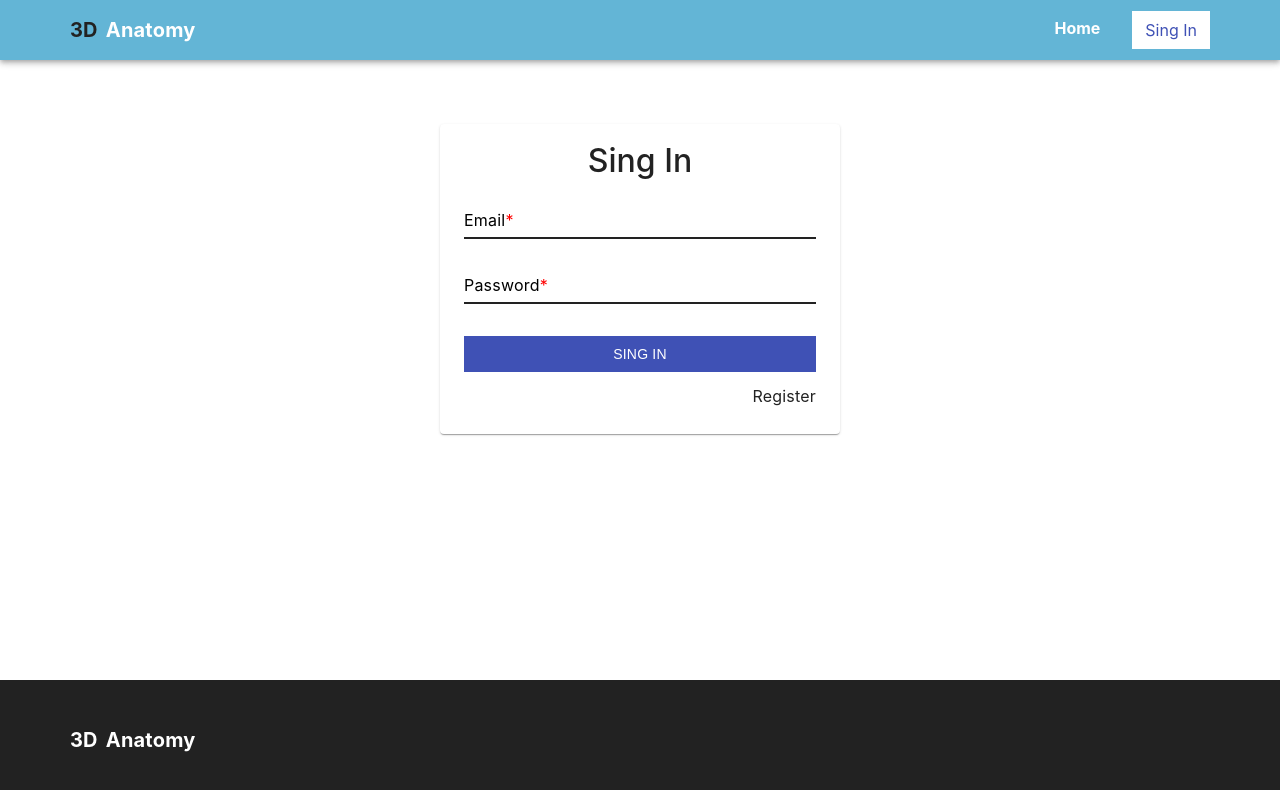
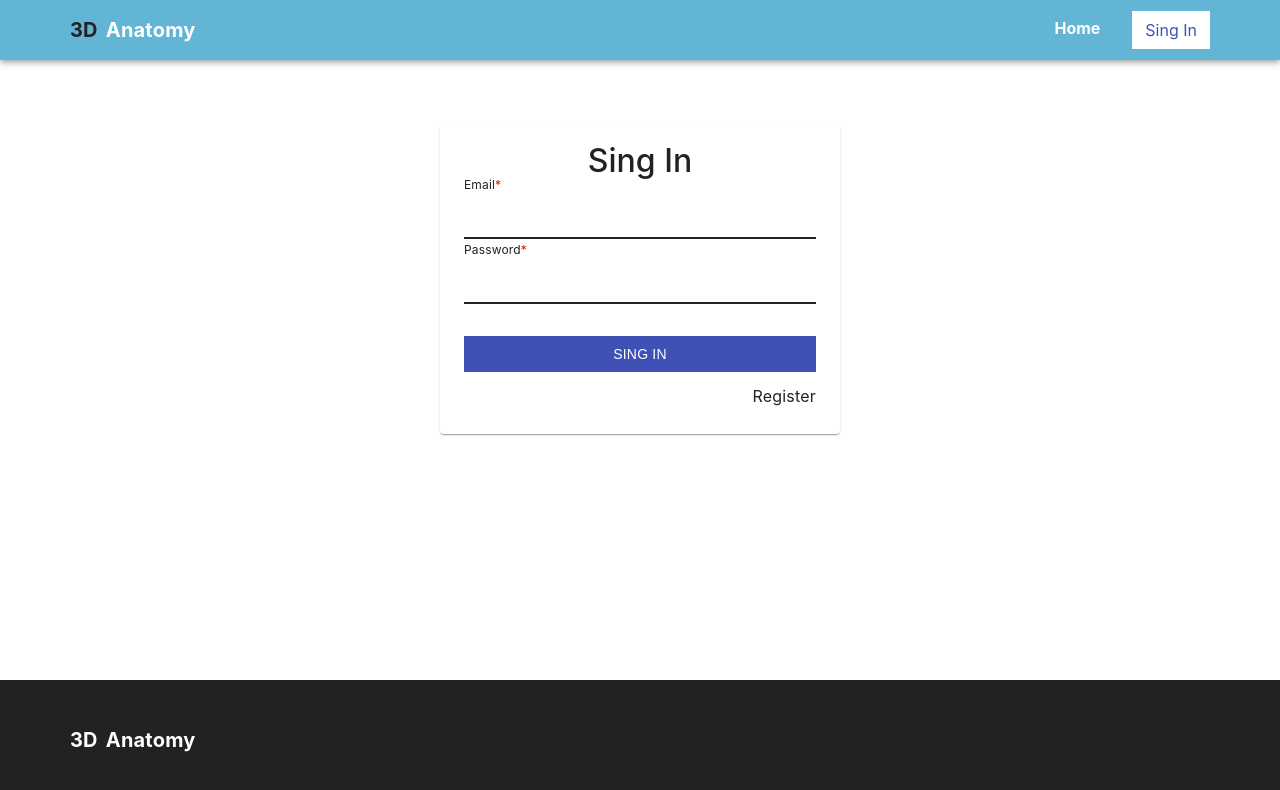
Before and after one commit to Bellmere/3D-Anatomy, a React (Create React App) app: page /singin in a window 1280 px wide. Shown: the top 790 px of the page. Built offline with nearby package versions, Linux system fonts and the light colour scheme; no server answers.

Commit message:
fix Inputs Loader and footer

```diff
--- a/src/components/fields/baseInput.jsx
+++ b/src/components/fields/baseInput.jsx
@@ -1,30 +1,22 @@
 import { nanoid } from 'nanoid';
-import { useState } from 'react';
 
 export default function BaseInput({ name, label = '', type = 'text', isRequired }) {
   const id = nanoid();
-  const [active, setActive] = useState(false);
-  const handleFocus = () => setActive(true);
-  const handleBlur = ({ target }) => setActive(!!target.value.trim());
   return (
     <>
+     <input
+        id={id}
+        className='auth__input'
+        type={type}
+        name={name}
+      />
       <label
         htmlFor={id}
-        className={`auth__label ${active ? 'auth__active' : ''}`}
-        onFocus={handleFocus}
-        onBlur={handleBlur}
+        className="auth__label"
       >
         {label}
         {isRequired ? <span className='auth_require'>*</span> : null }
       </label>
-      <input
-        id={id}
-        className='auth__input'
-        type={type}
-        name={name}
-        onFocus={handleFocus}
-        onBlur={handleBlur}
-      />
     </>
   )
 }
--- a/src/components/footer/footer.css
+++ b/src/components/footer/footer.css
@@ -1,6 +1,4 @@
 footer {
-    position: fixed;
-    bottom: 0;
     width: 100%;
     padding: 30px 0;
     background: #222;
--- a/src/components/forms/login/loginForm.css
+++ b/src/components/forms/login/loginForm.css
@@ -36,22 +36,17 @@
 }
 .auth__label {
   position: absolute;
-  bottom: 0;
-  left: 0;
+  color: #222;
+  transform-origin: top left;
   font-size: 16px;
   line-height: 1.75;
   letter-spacing: 0.2px;
-  transform: translate(0, -5px) scale(1);
+  transform: translate(0, -24px) scale(0.75);
   transition: color 300ms cubic-bezier(0, 0, 0.2, 1) 0ms,
     transform 300ms cubic-bezier(0, 0, 0.2, 1) 0ms;
 }
 .auth_require {
   color: red;
-}
-.auth__active {
-  color: #3f51b5;
-  transform: translate(0, -24px) scale(0.75);
-  transform-origin: top left;
 }
 .auth__input {
   width: 100%;
@@ -66,6 +61,9 @@
 }
 .auth__input:focus {
   border-color: #3f51b5;
+}
+.auth__input:focus + .auth__label {
+  color: #3f51b5;
 }
 .singin__link--wrap {
   display: flex;
--- a/src/components/forms/login/loginForm.js
+++ b/src/components/forms/login/loginForm.js
@@ -16,6 +16,7 @@ export const LoginForm = observer(() => {
   const handleSubmit = async e => {
     e.preventDefault();
     const dataForm = Object.fromEntries(Array.from(new FormData(e.target)));
+    console.log(dataForm);
     const { email, password } = dataForm;
     const errors = validationFormLogin(dataForm);
     if (Object.keys(errors).length > 0) {
--- a/src/components/forms/register/registerForm.css
+++ b/src/components/forms/register/registerForm.css
@@ -36,22 +36,16 @@
 }
 .auth__label {
   position: absolute;
-  bottom: 0;
-  left: 0;
+  transform-origin: top left;
   font-size: 16px;
   line-height: 1.75;
+  color: #222;
   letter-spacing: 0.2px;
-  transform: translate(0, -5px) scale(1);
-  transition: color 300ms cubic-bezier(0, 0, 0.2, 1) 0ms,
-    transform 300ms cubic-bezier(0, 0, 0.2, 1) 0ms;
+  transform: translate(0, -24px) scale(0.75);
+  transition: color 300ms cubic-bezier(0, 0, 0.2, 1) 0ms;
 }
 .auth_require {
   color: red;
-}
-.auth__active {
-    color: #3f51b5;
-  transform: translate(0, -24px) scale(0.75);
-  transform-origin: top left;
 }
 .auth__input {
   width: 100%;
@@ -67,3 +61,6 @@
 .auth__input:focus {
   border-color: #3f51b5;
 }
+.auth__input:focus + .auth__label {
+  color: #3f51b5;
+}
--- a/src/components/loader/loader.css
+++ b/src/components/loader/loader.css
@@ -4,11 +4,14 @@
   width: 100%;
   height: 100%;
   top: 0;
-  background-color: #222222;
   z-index: 1000;
+  background: #222;
 }
 .loader {
   display: flex;
-  width: 100%;
+  position: absolute;
+  top: 50%;
+  left: 50%;
+  transform: translate(-50%, -50%);
   justify-content: center;
 }
--- a/src/components/loader/loader.js
+++ b/src/components/loader/loader.js
@@ -1,25 +1,26 @@
-import { Dna } from 'react-loader-spinner';
+import { ColorRing } from 'react-loader-spinner';
 
-import { observer} from 'mobx-react-lite';
+import { observer } from 'mobx-react-lite';
 import { StoreContext, useContext } from '../../context';
 import './loader.css';
 
 export const Loader = observer(() => {
   const { mainLoader } = useContext(StoreContext);
 
-  if(!mainLoader.isLoading) return null;
+  if (!mainLoader.isLoading) return null;
   return (
     <div className="wrapper_loader">
-      <div className='loader' id="loader">
-        <Dna
+      <div className="loader" id="loader">
+        <ColorRing
           visible={true}
-          height='20'
-          width='32'
-          ariaLabel='dna-loading'
+          height="80"
+          width="80"
+          ariaLabel="blocks-loading"
           wrapperStyle={{}}
-          wrapperClass='dna-wrapper'
+          wrapperClass="blocks-wrapper"
+          colors={['#e15b64', '#f47e60', '#f8b26a', '#abbd81', '#849b87']}
         />
       </div>
     </div>
-  )
+  );
 });
--- a/src/index.css
+++ b/src/index.css
@@ -29,6 +29,11 @@ code {
     monospace;
 }
 
+input:-webkit-autofill {
+    -webkit-box-shadow:0 0 0 50px #fff inset;
+    -webkit-text-fill-color: #222;
+}
+
 #root {
   min-height: 100vh;
   display: flex;
--- a/src/pages/AllNotes.js
+++ b/src/pages/AllNotes.js
@@ -3,6 +3,7 @@ import { useState } from 'react';
 import { Container } from 'components/styled/container/container';
 import { NoteList } from 'components/NoteList/NoteList';
 import { Filter } from 'components/filter/filter';
+import { Loader } from 'components/loader/loader';
 
 export default function Notes() {
   const [notes, setNotes] = useState([
@@ -10,6 +11,17 @@ export default function Notes() {
     { id: 'id-2', title: 'Anatomy Terminology Webinar Part 1', link: '#' },
     { id: 'id-3', title: 'Ankle Sprain 2', link: '#' },
     { id: 'id-4', title: 'Ankle Sprain Video', link: '#' },
+    { id: 'id-5', title: 'Ankle Sprain Video', link: '#' },
+    { id: 'id-6', title: 'Ankle Sprain Video', link: '#' },
+    { id: 'id-7', title: 'Ankle Sprain Video', link: '#' },
+    { id: 'id-8', title: 'Ankle Sprain Video', link: '#' },
+    { id: 'id-9', title: 'Ankle Sprain Video', link: '#' },
+    { id: 'id-10', title: 'Ankle Sprain Video', link: '#' },
+    { id: 'id-11', title: 'Ankle Sprain Video', link: '#' },
+    { id: 'id-12', title: 'Ankle Sprain Video', link: '#' },
+    { id: 'id-13', title: 'Ankle Sprain Video', link: '#' },
+    { id: 'id-14', title: 'Ankle Sprain Video', link: '#' },
+    { id: 'id-15', title: 'Ankle Sprain Video', link: '#' },
   ]);
   const [filter, setFilter] = useState('');
 
@@ -40,6 +52,7 @@ export default function Notes() {
       <Container>
         <Filter filter={filter} handleChange={handleChange} />
         <NoteList notes={getFiltredList()} handleDelete={handleDelete} />
+        <Loader />
       </Container>
     </section>
   );
```
